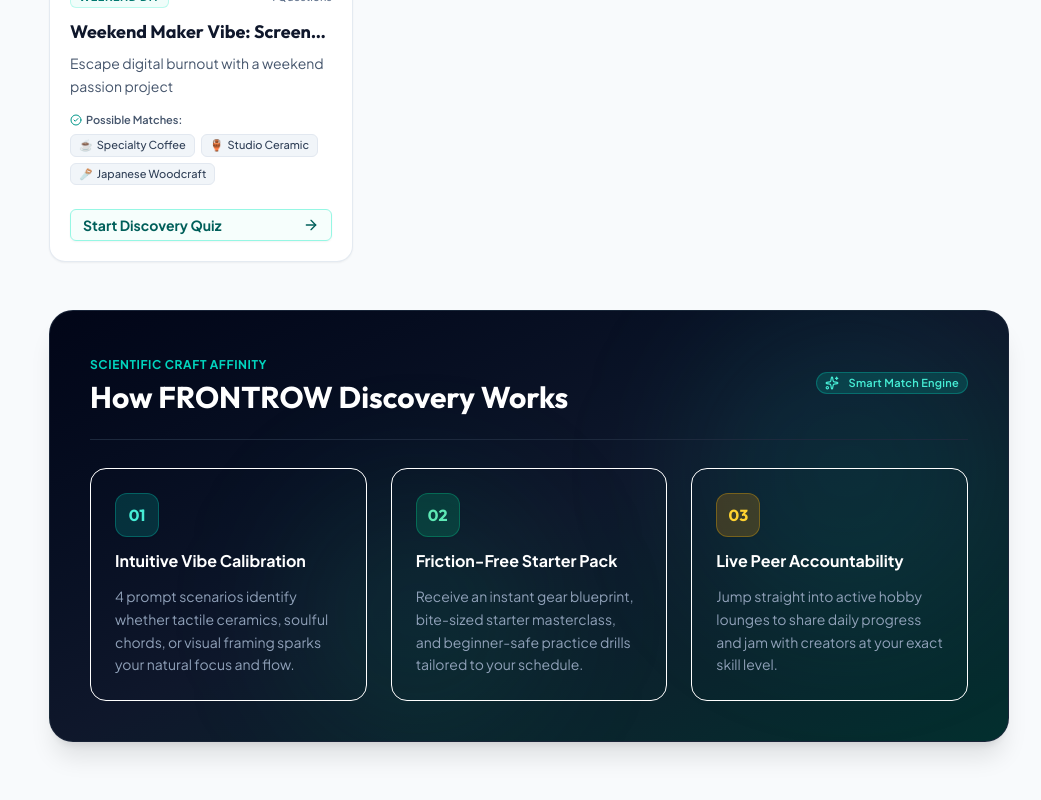
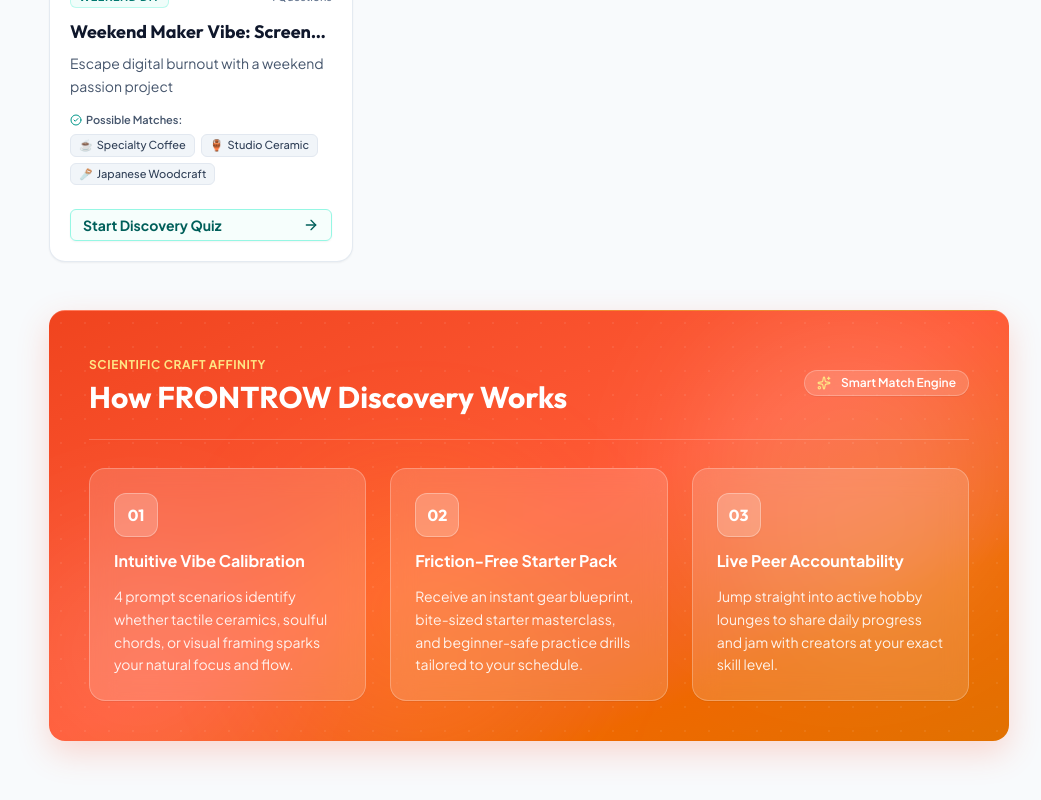
Before and after one commit to kaiizer777/frontrow, a Next.js app: page /quizzes in a window 1280 px wide. Shown: the part 1736-2536 px from the top of the page, without its empty margins (239-1280 px from the left). Built offline with nearby package versions, Linux system fonts and the light colour scheme.

Commit message:
feat(quizzes): update How FRONTROW Discovery Works section to signature orange gradient

```diff
--- a/src/app/quizzes/page.tsx
+++ b/src/app/quizzes/page.tsx
@@ -91,60 +91,70 @@
       />
 
       {/* "How It Works" 3-Step Visual Engine Section */}
-      <div className="rounded-3xl bg-gradient-to-br from-slate-950 via-slate-900 to-teal-950 text-white p-6 sm:p-8 md:p-10 border border-slate-800/80 shadow-xl relative overflow-hidden">
+      <div className="rounded-2xl bg-gradient-to-br from-primary-600 via-primary-500 to-amber-600 text-white p-6 sm:p-8 md:p-10 border-t border-white/20 shadow-[0_12px_32px_rgba(255,90,54,0.22)] relative overflow-hidden">
         {/* Ambient glow effects */}
-        <div className="absolute right-0 top-0 w-80 h-80 rounded-full bg-teal-500/10 blur-3xl pointer-events-none" />
-        <div className="absolute left-1/4 bottom-0 w-64 h-64 rounded-full bg-emerald-500/10 blur-3xl pointer-events-none" />
+        <div className="absolute right-0 top-0 w-80 h-80 rounded-full bg-white/15 blur-3xl pointer-events-none" />
+        <div className="absolute left-1/4 bottom-0 w-64 h-64 rounded-full bg-amber-400/20 blur-3xl pointer-events-none" />
+        <div className="absolute -left-10 -bottom-10 w-64 h-64 rounded-full bg-white/10 blur-3xl pointer-events-none" />
+
+        {/* Subtle background grid pattern */}
+        <div
+          className="absolute inset-0 opacity-[0.07] pointer-events-none"
+          style={{
+            backgroundImage: "radial-gradient(#ffffff 1px, transparent 1px)",
+            backgroundSize: "24px 24px",
+          }}
+        />
 
         <div className="relative z-10 space-y-7">
-          <div className="flex flex-col sm:flex-row sm:items-center justify-between gap-3 pb-6 border-b border-slate-800">
+          <div className="flex flex-col sm:flex-row sm:items-center justify-between gap-3 pb-6 border-b border-white/20">
             <div>
-              <span className="text-xs font-bold text-teal-400 uppercase tracking-wider">
+              <span className="text-xs font-bold text-amber-200 uppercase tracking-wider">
                 Scientific Craft Affinity
               </span>
               <h3 className="text-xl sm:text-2xl md:text-3xl font-bold font-display text-white mt-1">
                 How FRONTROW Discovery Works
               </h3>
             </div>
-            <Badge variant="secondary" size="sm" className="bg-teal-500/20 text-teal-300 border-teal-400/30 w-fit">
-              <Sparkles className="h-3.5 w-3.5 mr-1" />
-              Smart Match Engine
-            </Badge>
+            <div className="inline-flex items-center gap-1.5 px-3 py-1 rounded-full bg-white/15 border border-white/25 backdrop-blur-md text-xs font-semibold text-white shadow-2xs w-fit">
+              <Sparkles className="h-3.5 w-3.5 text-amber-200 animate-pulse mr-1" />
+              <span>Smart Match Engine</span>
+            </div>
           </div>
 
           <div className="grid grid-cols-1 md:grid-cols-3 gap-5 sm:gap-6">
-            <div className="p-6 rounded-2xl bg-slate-850/80 border border-slate-750/70 space-y-3 relative group hover:border-teal-500/50 transition-all">
-              <div className="h-11 w-11 rounded-xl bg-teal-500/20 text-teal-300 flex items-center justify-center font-bold font-display text-base border border-teal-400/30 shadow-xs">
+            <div className="p-6 rounded-2xl bg-white/15 border border-white/25 backdrop-blur-md space-y-3 relative group hover:bg-white/20 hover:border-white/40 transition-all shadow-2xs">
+              <div className="h-11 w-11 rounded-xl bg-white/20 text-white flex items-center justify-center font-bold font-display text-base border border-white/30 shadow-xs">
                 01
               </div>
               <h4 className="text-base font-bold text-white">
                 Intuitive Vibe Calibration
               </h4>
-              <p className="text-xs sm:text-sm text-slate-400 leading-relaxed">
+              <p className="text-xs sm:text-sm text-white/90 leading-relaxed font-normal">
                 4 prompt scenarios identify whether tactile ceramics, soulful chords, or visual framing sparks your natural focus and flow.
               </p>
             </div>
 
-            <div className="p-6 rounded-2xl bg-slate-850/80 border border-slate-750/70 space-y-3 relative group hover:border-emerald-500/50 transition-all">
-              <div className="h-11 w-11 rounded-xl bg-emerald-500/20 text-emerald-300 flex items-center justify-center font-bold font-display text-base border border-emerald-400/30 shadow-xs">
+            <div className="p-6 rounded-2xl bg-white/15 border border-white/25 backdrop-blur-md space-y-3 relative group hover:bg-white/20 hover:border-white/40 transition-all shadow-2xs">
+              <div className="h-11 w-11 rounded-xl bg-white/20 text-white flex items-center justify-center font-bold font-display text-base border border-white/30 shadow-xs">
                 02
               </div>
               <h4 className="text-base font-bold text-white">
                 Friction-Free Starter Pack
               </h4>
-              <p className="text-xs sm:text-sm text-slate-400 leading-relaxed">
+              <p className="text-xs sm:text-sm text-white/90 leading-relaxed font-normal">
                 Receive an instant gear blueprint, bite-sized starter masterclass, and beginner-safe practice drills tailored to your schedule.
               </p>
             </div>
 
-            <div className="p-6 rounded-2xl bg-slate-850/80 border border-slate-750/70 space-y-3 relative group hover:border-amber-500/50 transition-all">
-              <div className="h-11 w-11 rounded-xl bg-amber-500/20 text-amber-300 flex items-center justify-center font-bold font-display text-base border border-amber-400/30 shadow-xs">
+            <div className="p-6 rounded-2xl bg-white/15 border border-white/25 backdrop-blur-md space-y-3 relative group hover:bg-white/20 hover:border-white/40 transition-all shadow-2xs">
+              <div className="h-11 w-11 rounded-xl bg-white/20 text-white flex items-center justify-center font-bold font-display text-base border border-white/30 shadow-xs">
                 03
               </div>
               <h4 className="text-base font-bold text-white">
                 Live Peer Accountability
               </h4>
-              <p className="text-xs sm:text-sm text-slate-400 leading-relaxed">
+              <p className="text-xs sm:text-sm text-white/90 leading-relaxed font-normal">
                 Jump straight into active hobby lounges to share daily progress and jam with creators at your exact skill level.
               </p>
             </div>
```
